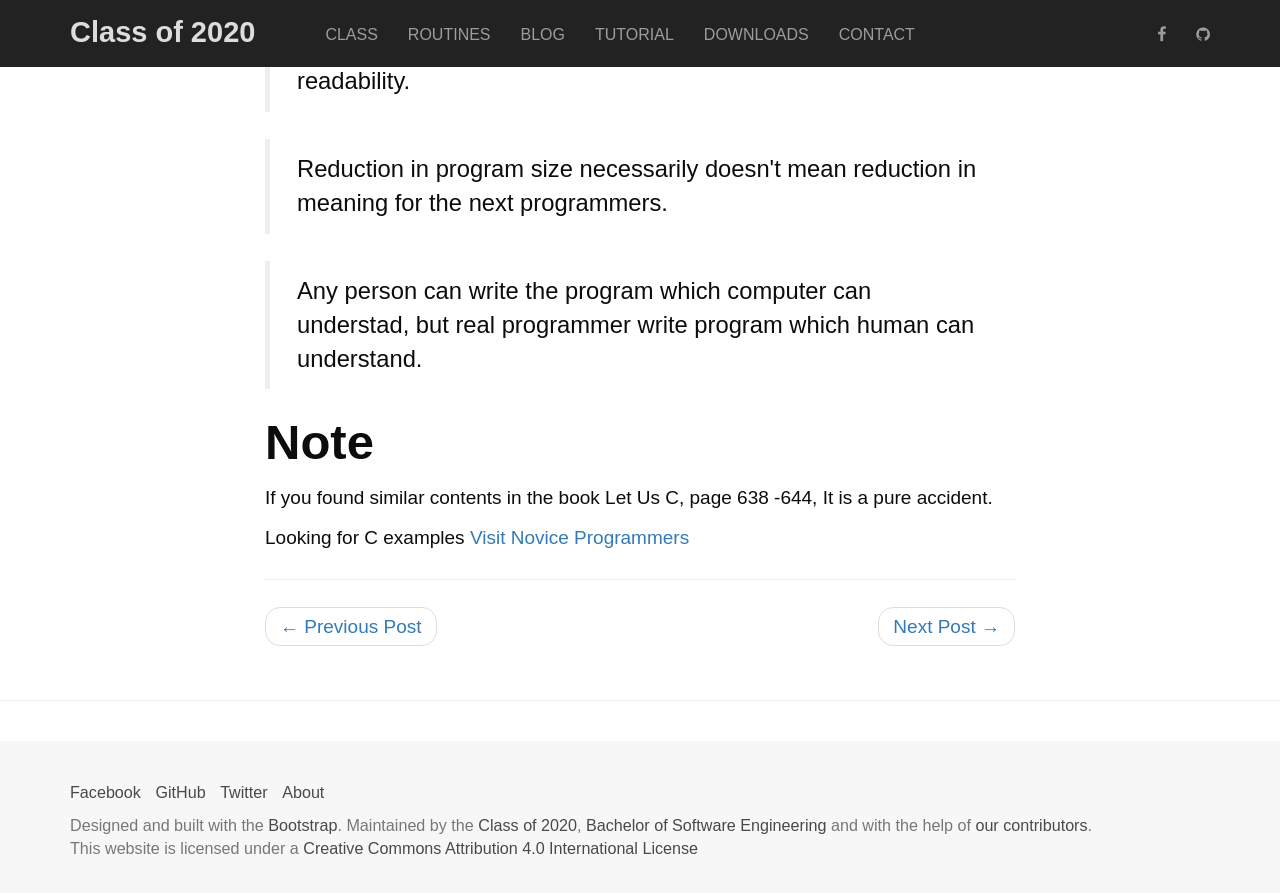
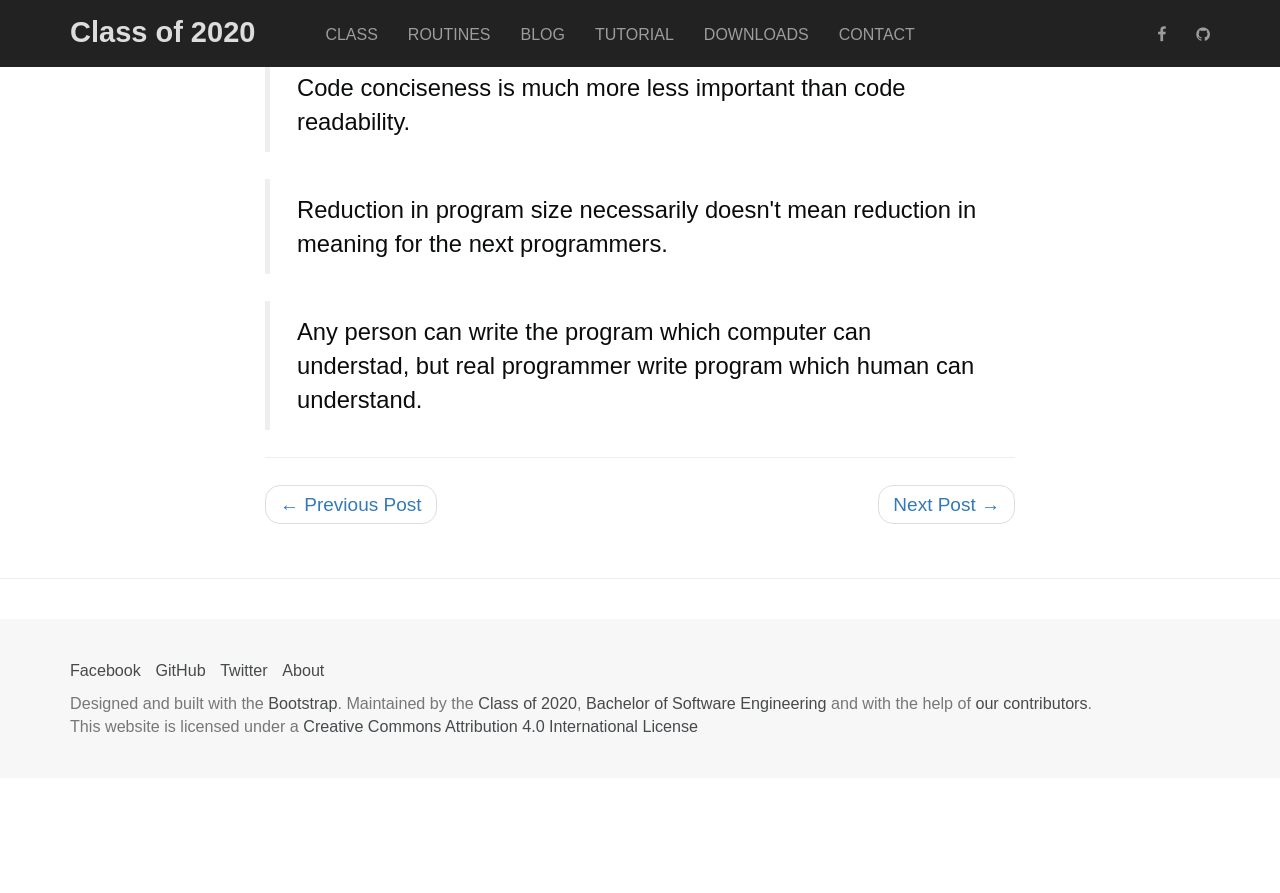
Before and after one commit to Classof2020/classof2020.github.io, a Jekyll site: the page built from _posts/2017-4-8-debugging-in-c.md, in a window 1280 px wide and 900 px high, scrolled down 2417 px. Shown: the top 893 px of the window. Built offline with Jekyll 4.4.1, drawn with Linux system fonts in a browser that asks for light colours; nearby versions of some CDN libraries; some web fonts are replaced; comment, search, counter and statistics services are not loaded; after the commit the page ends 3195 px from its top, so only the background shows below that; some of the changed text lies outside the part shown.

Commit message:
Update 2017-4-8-debugging-in-c.md

```diff
--- a/_posts/2017-4-8-debugging-in-c.md
+++ b/_posts/2017-4-8-debugging-in-c.md
@@ -94,9 +96,3 @@ Programming is not about being clever and obscure -- it's about how clearly your
 <blockquote> Any person can write the program which computer can understad, but real programmer write program which human can understand.
 
 </blockquote>
-
-# Note
-
-If you found similar contents in the book Let Us C, page 638 -644, It is a pure accident.
-
-Looking for C examples	[Visit Novice Programmers](https://www.aakrist.me)
```
Also changed, not shown: other parts of _posts/2017-4-8-debugging-in-c.md (+2 -0 lines).
